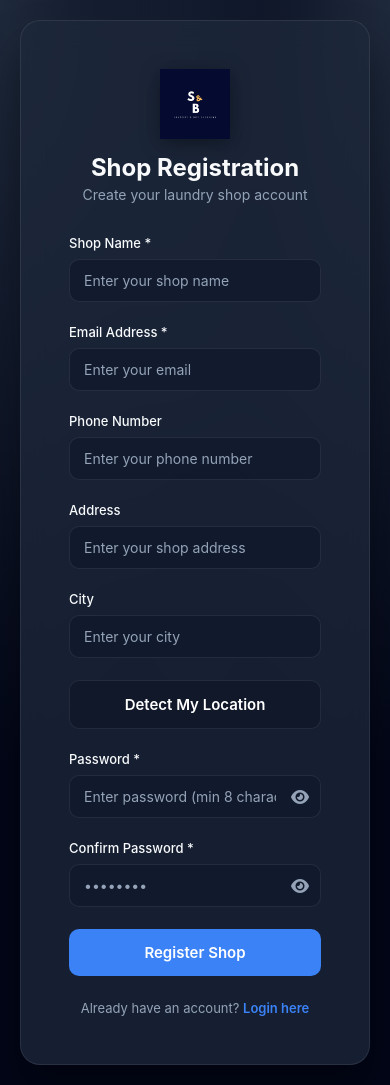
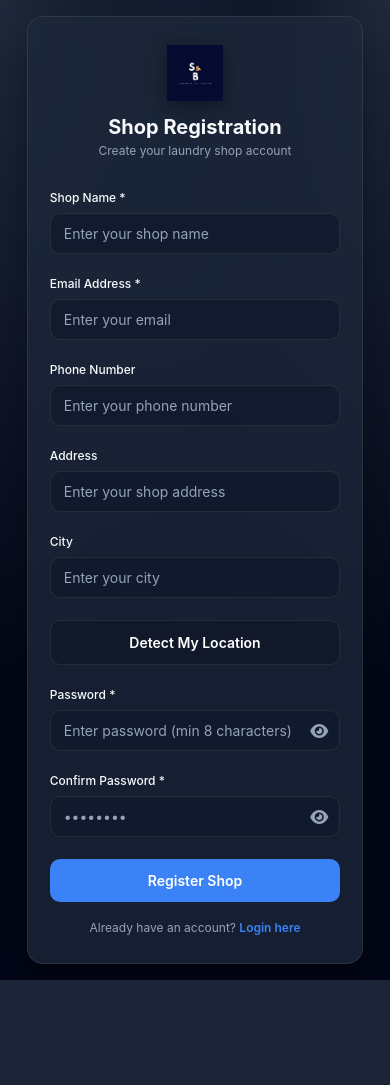
Before and after one commit to arathyrajeesh/laundry-shop-django, a Django app: page /shop/register/ in a window 390 px wide. After the commit the page ends 980 px from the top, so only its background shows below. Run offline with Django 5.2, Linux system fonts and the light colour scheme; parts of the project's set-up code (start-up, migrations or seed data) failed here and were passed over.

Commit message:
shop register page responsive

```diff
--- a/shop/templates/shop_register.html
+++ b/shop/templates/shop_register.html
@@ -219,6 +219,79 @@
             font-size: 13px;
             margin-bottom: 20px;
         }
+        /* ===============================
+        RESPONSIVE – SHOP REGISTRATION
+        ================================ */
+
+        /* Tablets */
+        @media (max-width: 768px) {
+            .register-container {
+                padding: 36px;
+                max-width: 94%;
+                border-radius: 18px;
+            }
+
+            h2 {
+                font-size: 22px;
+            }
+
+            .subtitle {
+                font-size: 13px;
+            }
+        }
+
+        /* Mobile */
+        @media (max-width: 480px) {
+            body {
+                padding: 16px;
+                min-height: 100svh; /* iOS safe viewport */
+                align-items: flex-start;
+            }
+
+            .register-container {
+                padding: 28px 22px;
+                border-radius: 16px;
+                width: 100%;
+            }
+
+            .logo {
+                width: 56px;
+                height: 56px;
+            }
+
+            h2 {
+                font-size: 20px;
+            }
+
+            .subtitle {
+                font-size: 12px;
+            }
+
+            label {
+                font-size: 12px;
+            }
+
+            input {
+                font-size: 14px;
+                padding: 11px 13px;
+            }
+
+            button[type="submit"],
+            #detectLocationBtn {
+                font-size: 14px;
+                padding: 13px;
+            }
+
+            #locationStatus {
+                font-size: 12px;
+            }
+
+            .footer-text {
+                font-size: 12px;
+                margin-top: 18px;
+            }
+        }
+
     </style>
 
 </head>
```
Also changed, not shown: db.sqlite3.
